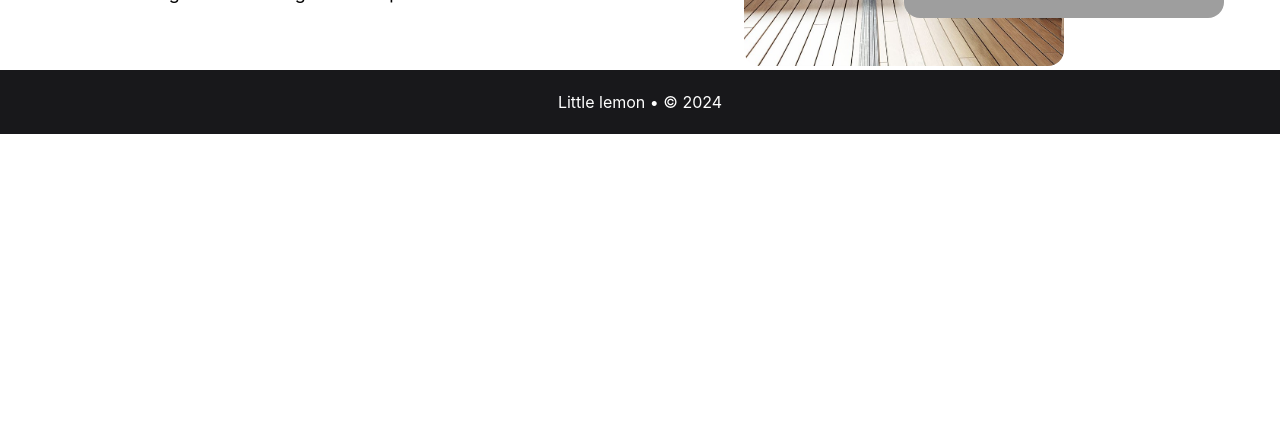
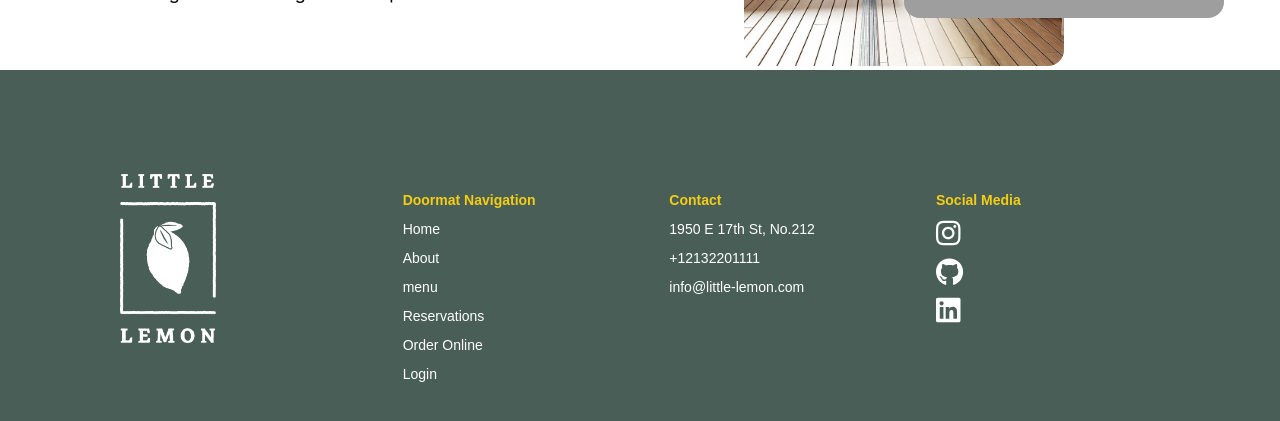
Before and after one commit to baharb/Little_Lemon, a React (Create React App) app: page / in a window 1280 px wide. Shown: the part 2068-2489 px from the top of the page. Before the commit the page ends 2202 px from the top, so only its background shows below. Built offline with nearby package versions, Linux system fonts and the light colour scheme; grey boxes are pictures that could not be loaded.

Commit message:
Footer styling

```diff
--- a/package.json
+++ b/package.json
@@ -6,6 +6,12 @@
     "@chakra-ui/react": "^2.8.2",
     "@emotion/react": "^11.13.0",
     "@emotion/styled": "^11.13.0",
+    "@fortawesome/fontawesome": "^1.1.8",
+    "@fortawesome/fontawesome-free-regular": "^5.0.13",
+    "@fortawesome/fontawesome-free-solid": "^5.0.13",
+    "@fortawesome/fontawesome-svg-core": "^6.6.0",
+    "@fortawesome/free-brands-svg-icons": "^6.6.0",
+    "@fortawesome/react-fontawesome": "^0.2.2",
     "@testing-library/jest-dom": "^5.17.0",
     "@testing-library/react": "^13.4.0",
     "@testing-library/user-event": "^13.5.0",
--- a/src/components/Footer.js
+++ b/src/components/Footer.js
@@ -1,23 +1,65 @@
 import React from "react";
-import {Box, Flex} from "@chakra-ui/react";
+import "../styles/footer.css";
+import logo from '../assets/logo-w.png';
+import { FontAwesomeIcon } from "@fortawesome/react-fontawesome";
+import {
+  faGithub,
+  faLinkedin,
+  faMedium,
+  faInstagram,
+} from "@fortawesome/free-brands-svg-icons";
+
 
 const Footer = () => {
   return (
-    <Box backgroundColor="#18181b">
-      <footer>
-        <Flex
-          margin="0 auto"
-          px={12}
-          color="white"
-          justifyContent="center"
-          alignItems="center"
-          maxWidth="1024px"
-          height={16}
-        >
-          <p>Little lemon • © 2024</p>
-        </Flex>
-      </footer>
-    </Box>
+        <div id="footer-section">
+
+          <div className="footer">
+            <div className="footerCol">
+              <img className="logoFooter" src={logo} />
+            </div>
+            <div className="footerCol">
+
+              <div className="comment">
+                <h6 className="headF">Doormat Navigation</h6>
+                <ul>
+                  <li>Home</li>
+                  <li>About</li>
+                  <li>menu</li>
+                  <li>Reservations</li>
+                  <li>Order Online</li>
+                  <li>Login</li>
+                </ul>
+              </div>
+            </div>
+            <div className="footerCol">
+            <div className="comment">
+            <h6 className="headF">Contact</h6>
+                <ul>
+                  <li>1950 E 17th St, No.212</li>
+                  <li>+12132201111</li>
+                  <li>info@little-lemon.com</li>
+                </ul>
+            </div>
+            </div>
+            <div className="footerCol">
+              <div className="comment">
+                <h6 className="headF">Social Media</h6>
+                  <ul>
+                    <li><a href='https://instagram.com'>
+                      <FontAwesomeIcon icon={faInstagram} size="2x" />
+                    </a></li>
+                    <li><a href='https://github.com'>
+                      <FontAwesomeIcon icon={faGithub} size="2x" />
+                    </a></li>
+                    <li><a href='https://linkedin.com'>
+                      <FontAwesomeIcon icon={faLinkedin} size="2x" />
+                    </a></li>
+                  </ul>
+              </div>
+              </div>
+          </div>
+        </div>
   );
 };
 export default Footer;
--- /dev/null
+++ b/src/styles/footer.css
@@ -0,0 +1,161 @@
+#footer-section{
+  background-color: #495E57;
+  width: 100%;
+  min-height: 25rem;
+  font-family: 'Markazi text';
+  margin: 0 auto;
+  text-align: center;
+  padding: 4.5rem 0;
+}
+
+#footer-section h1{
+  font-weight: 500;
+  font-size: 36px;
+  color: #F4CE14;
+  font-family: 'Markazi Text';
+}
+
+.footer{
+  display: flex;
+  flex-flow: row wrap;
+  margin: 0 auto;
+  max-width: 65rem;
+  align-items: center;
+  justify-content: space-between;
+  margin-top: 2rem;
+}
+
+.footerCol{
+  width: 15rem;
+  height: 12rem;
+  margin-bottom: 2rem;
+  display: flex;
+  flex-direction: column;
+}
+
+.footerCol ul{
+list-style-type: none;
+}
+
+.footerCol ul li{
+  margin: 0 0 0.5rem 0;
+}
+
+.stars{
+  text-align: left;
+  margin: 1rem;
+
+}
+
+.star{
+  display: inline-block;
+  width: 1rem;
+  height: 1rem;
+}
+
+.logoFooter{
+  width: 6rem;
+}
+
+.profileRate{
+  text-align: left;
+  margin-left: 1rem;
+  display: flex;
+  flex-direction: row;
+}
+
+.headF{
+  margin-bottom: 0.5rem;
+  font-family: Karla, sans-serif;
+  font-weight: bold;
+  font-size: 14px;
+  color: #F4CE14;
+}
+
+.comment{
+  padding: 1rem;
+  font-family: Karla, sans-serif;
+  font-size: 14px;
+  text-align: left;
+  color: #fff;
+}
+
+
+
+@media (max-width: 780px) {
+  .footer{
+    flex-flow: column;
+  }
+
+  .hero{
+    padding: 3rem 3rem 0 3rem;
+  }
+
+}
+
+.card{
+  display: flex;
+  flex-direction: column;
+  width: 18rem;
+  height: 100%;
+  min-height: 27rem;
+  background-color: #EDEFEE;
+  border-radius: 16px 16px 0 0;
+  margin-bottom: 1rem;
+}
+
+
+
+.cards > div > img{
+  height: 185px;
+  width: 100%;
+  object-fit: cover;
+  border-radius: 16px 16px 0 0;
+}
+
+.heroImg{
+  border-radius: 16px;
+  object-fit:cover;
+  height: 25rem;
+  position:'relative';
+  width:100%;
+  margin: 1rem 3rem -3rem 0;
+}
+
+.hero{
+  background-color: #495E57;
+  display: block;
+  /* margin: 0 auto; */
+}
+
+
+nav div{
+  margin: auto;
+}
+
+.titleBig{
+  font-family: 'Markazi Text';
+  font-weight: normal;
+  font-size: 64px;
+  color: #F4CE14;
+}
+
+.subTitle{
+  font-family: 'Markazi Text';
+  font-weight: normal;
+  font-size: 40px;
+  color: #EDEFEE;
+}
+
+
+.button{
+  color: #333333;
+  background-color: #F4CE14;
+  font-size: 18px;
+  font-weight: bold;
+  text-align: center;
+  border-radius: 16px;
+  padding: 10px;
+  width: 200px;
+  margin-top: 30px;
+}
```
Also changed, not shown: src/assets/logo-w.png (added), 1 other file (tests, documents, lock files or other folders).
